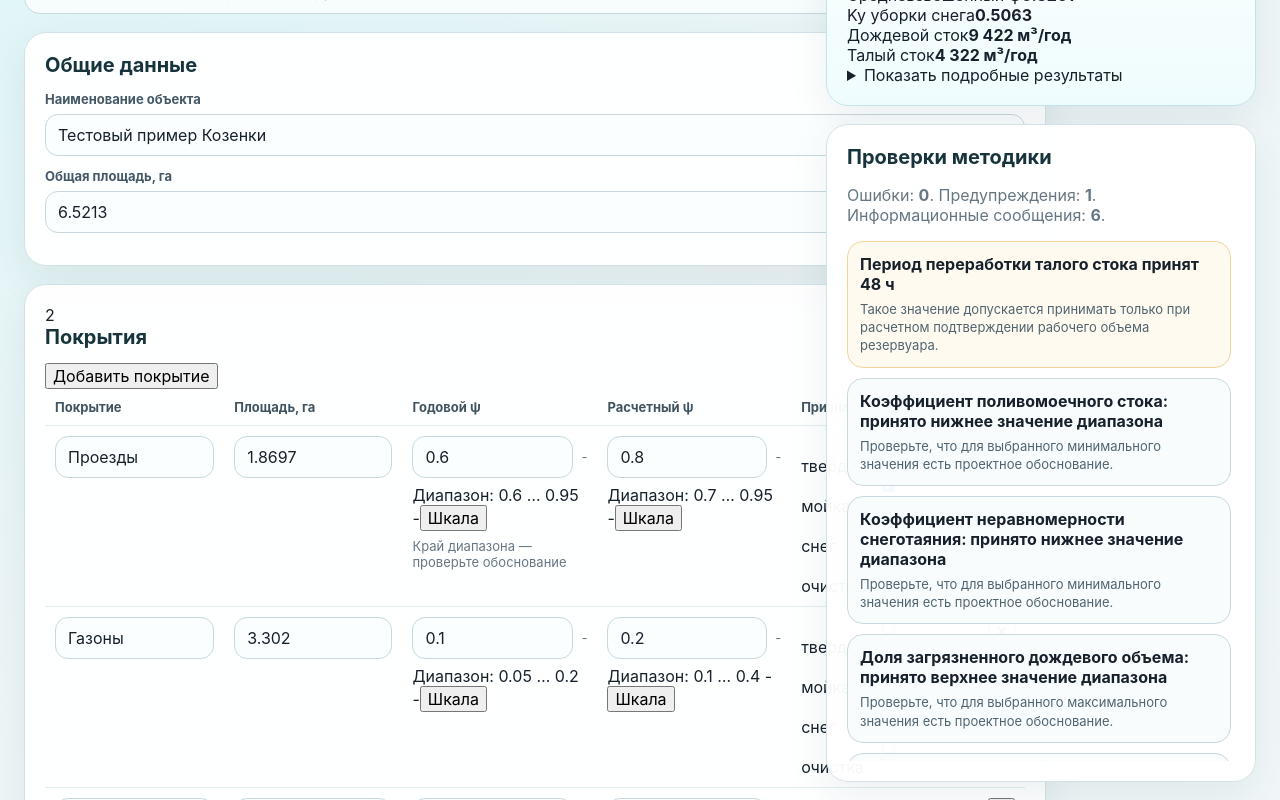
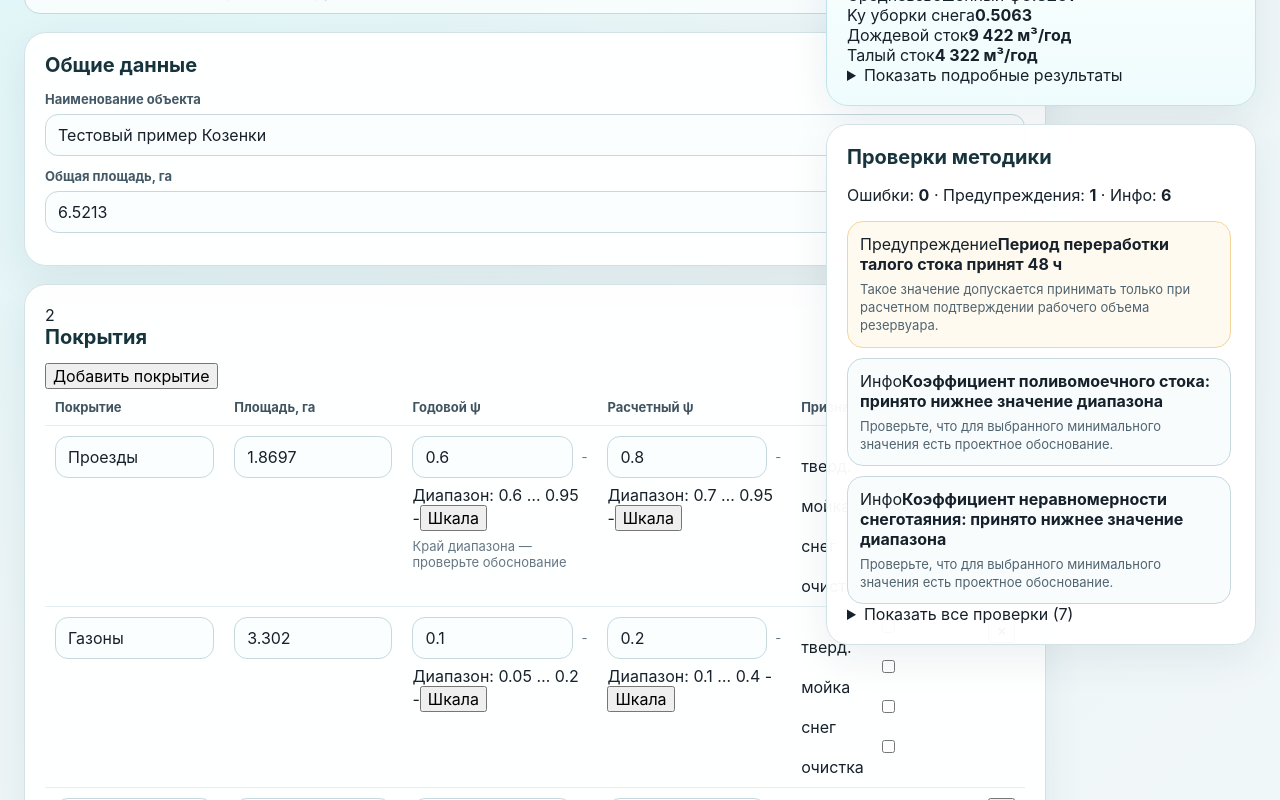
Before and after one commit to Embard/stormwater-sp-calculator, a React (Vite) app: page / in a window 1280 px wide. Shown: the part 400-1200 px from the top of the page. Built offline with nearby package versions, Linux system fonts and the light colour scheme.

Commit message:
Update ValidationPanel.tsx

```diff
--- a/src/components/ValidationPanel.tsx
+++ b/src/components/ValidationPanel.tsx
@@ -4,28 +4,61 @@ type Props = {
   issues: ValidationIssue[];
 };
 
+const severityOrder: Record<ValidationIssue['severity'], number> = {
+  error: 0,
+  warning: 1,
+  info: 2
+};
+
+const severityLabel: Record<ValidationIssue['severity'], string> = {
+  error: 'Ошибка',
+  warning: 'Предупреждение',
+  info: 'Инфо'
+};
+
+function IssueCard({ item }: { item: ValidationIssue }) {
+  return (
+    <article className={`issue ${item.severity}`}>
+      <span className="issue-type">{severityLabel[item.severity]}</span>
+      <strong>{item.title}</strong>
+      <p>{item.message}</p>
+    </article>
+  );
+}
+
 export function ValidationPanel({ issues }: Props) {
-  const errors = issues.filter((x) => x.severity === 'error').length;
-  const warnings = issues.filter((x) => x.severity === 'warning').length;
+  const errors = issues.filter((issue) => issue.severity === 'error').length;
+  const warnings = issues.filter((issue) => issue.severity === 'warning').length;
+  const info = issues.length - errors - warnings;
+  const sortedIssues = [...issues].sort((a, b) => severityOrder[a.severity] - severityOrder[b.severity]);
+  const importantIssues = sortedIssues.slice(0, 3);
+  const remainingIssues = sortedIssues.slice(3);
 
   return (
     <section className="card validation-card">
-      <h2>Проверки методики</h2>
-      <p className="summary">
-        Ошибки: <strong>{errors}</strong>. Предупреждения: <strong>{warnings}</strong>. Информационные сообщения: <strong>{issues.length - errors - warnings}</strong>.
-      </p>
-      <div className="issues">
-        {issues.length === 0 ? (
-          <p className="ok">Критических методических замечаний не найдено.</p>
-        ) : (
-          issues.map((item) => (
-            <article key={item.id} className={`issue ${item.severity}`}>
-              <strong>{item.title}</strong>
-              <p>{item.message}</p>
-            </article>
-          ))
-        )}
+      <div className="section-head compact-head">
+        <div>
+          <h2>Проверки методики</h2>
+          <p className="section-subtitle">Ошибки: <strong>{errors}</strong> · Предупреждения: <strong>{warnings}</strong> · Инфо: <strong>{info}</strong></p>
+        </div>
       </div>
+
+      {issues.length === 0 ? (
+        <p className="ok">Критических методических замечаний не найдено.</p>
+      ) : (
+        <div className="issues compact-issues">
+          {importantIssues.map((item) => <IssueCard key={item.id} item={item} />)}
+        </div>
+      )}
+
+      {remainingIssues.length > 0 ? (
+        <details className="details-panel validation-details">
+          <summary>Показать все проверки ({issues.length})</summary>
+          <div className="issues">
+            {remainingIssues.map((item) => <IssueCard key={item.id} item={item} />)}
+          </div>
+        </details>
+      ) : null}
     </section>
   );
 }
```
